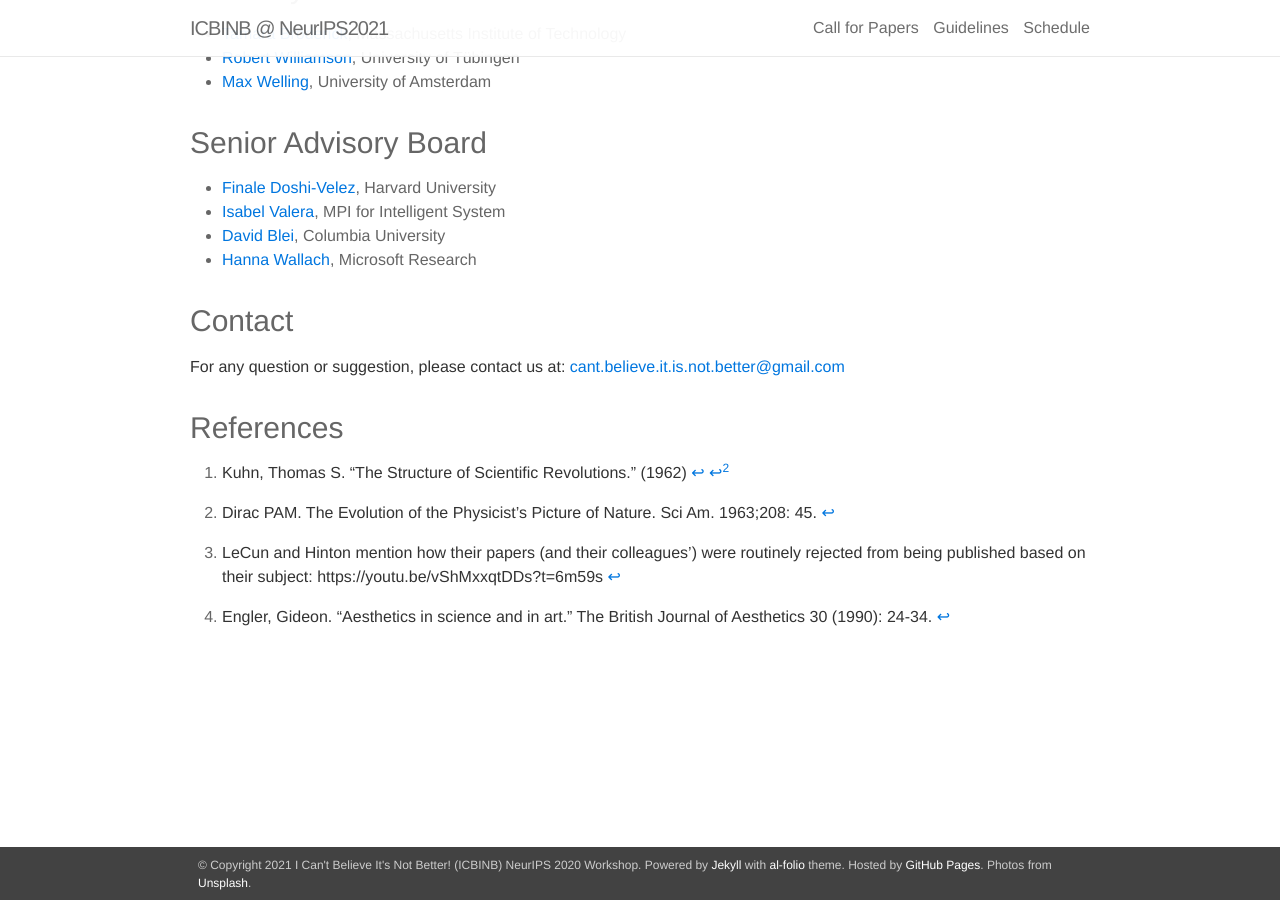
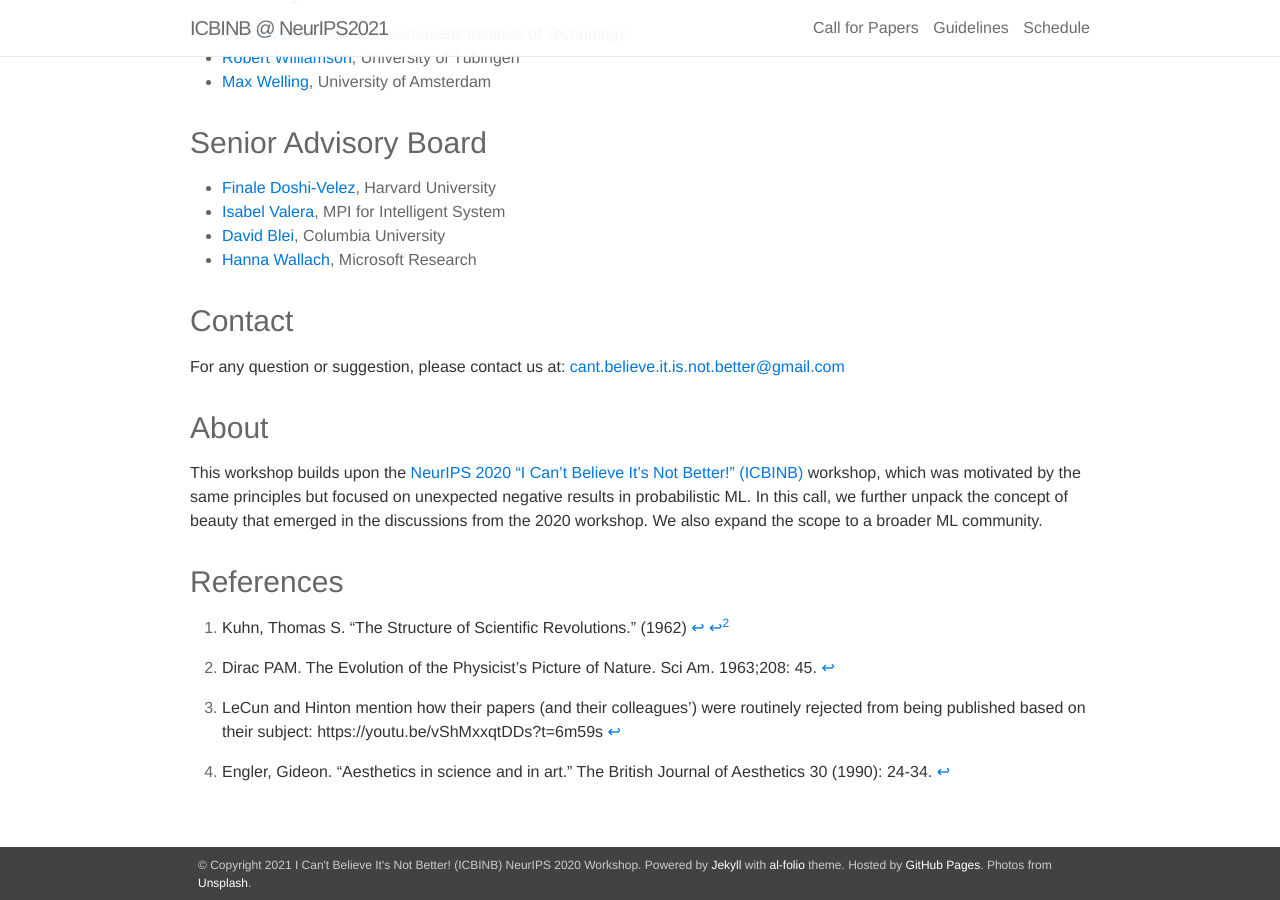
Before and after one commit to i-cant-believe-its-not-better/neurips2021, a Jekyll site: the page built from _pages/00_cfp.md, in a window 1280 px wide and 900 px high, scrolled down 2299 px. Built offline with Jekyll 4.4.1, drawn with Linux system fonts in a browser that asks for light colours; nearby versions of some CDN libraries; our own code applies the rules of GitHub Pages for plain Markdown files.

Commit message:
ADD about

```diff
--- a/_pages/00_cfp.md
+++ b/_pages/00_cfp.md
@@ -91,6 +91,10 @@ Check out our [submission guidelines](https://i-cant-believe-its-not-better.gith
 
 For any question or suggestion, please contact us at: <cant.believe.it.is.not.better@gmail.com>
 
+### About
+
+This workshop builds upon the [NeurIPS 2020 “I Can’t Believe It’s Not Better!” (ICBINB)](https://i-cant-believe-its-not-better.github.io/neurips2020/) workshop, which was motivated by the same principles but focused on unexpected negative results in probabilistic ML. In this call, we further unpack the concept of beauty that emerged in the discussions from the 2020 workshop. We also expand the scope to a broader ML community.
+
 ### References
 
 [^1]: Kuhn, Thomas S. “The Structure of Scientific Revolutions.” (1962)
```
